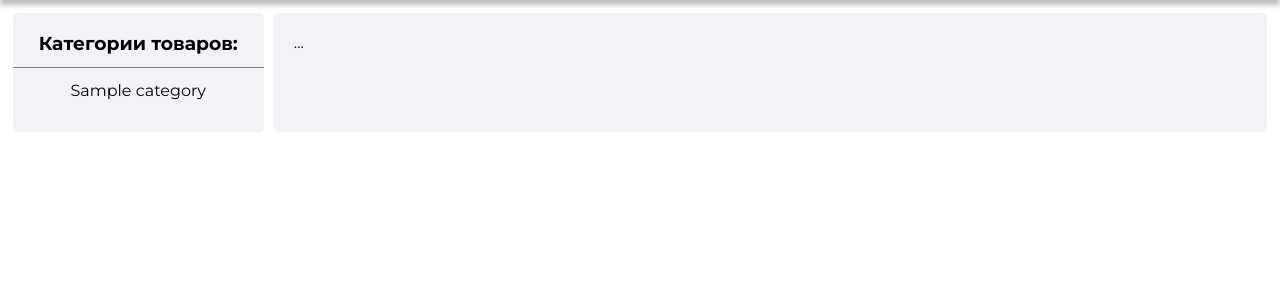
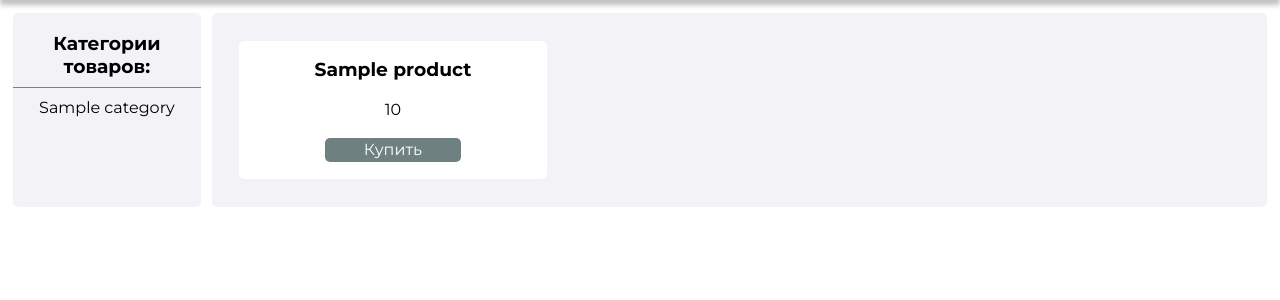
Before and after one commit to cybersobic/zenith-store, a Spring Boot app: page /catalog in a window 1280 px wide. Shown: the part 80-380 px from the top of the page. Run offline with Spring Boot 4, Linux system fonts and the light colour scheme; tables that the repository leaves empty hold one stand-in row (values such as "Sample post").

Commit message:
Create product links from database to web

```diff
--- a/src/main/java/com/zspps/store/controllers/CatalogController.java
+++ b/src/main/java/com/zspps/store/controllers/CatalogController.java
@@ -7,7 +7,10 @@ import org.springframework.beans.factory.annotation.Autowired;
 import org.springframework.stereotype.Controller;
 import org.springframework.ui.Model;
 import org.springframework.web.bind.annotation.GetMapping;
+
+import com.zspps.store.models.Product;
 import com.zspps.store.repositories.CategoryRepository;
+import com.zspps.store.repositories.ProductRepository;
 
 @Controller
 public class CatalogController
@@ -15,6 +18,10 @@ public class CatalogController
     // Зависимость CategoryRepository
     @Autowired
     private CategoryRepository categoryRepository;
+
+    // Зависимость ProductRepository
+    @Autowired
+    private ProductRepository productRepository;
 
     // Обработка Get-запросов для представления catalog
     @GetMapping("/catalog")
@@ -26,6 +33,10 @@ public class CatalogController
         System.out.println(categoryNames);
         model.addAttribute("categories", categoryNames);
 
+        List<Product> products = productRepository.findAll();
+        System.out.println(products);
+        model.addAttribute("products", products);
+
         return "catalog";
     }
 }
--- a/src/main/resources/static/css/style.css
+++ b/src/main/resources/static/css/style.css
@@ -218,14 +218,13 @@ footer {
 }
 .catalog {
     display: grid;
-    grid-template-columns: 20% 80%;
+    grid-template-columns: 15% 85%;
     margin: 1% 1% 1% 1%;
     border-radius: 5px;
 }
 .categories {
     background-color: #F3F3F7;
     border-radius: 5px;
-    height: 120%;
 }
 .categories h3 {
     text-align: center;
@@ -242,10 +241,28 @@ footer {
     text-decoration: none;
     color: black;
 }
-.products_list {
+.product_list {
+    border-radius: 5px;
+    padding: 1%;
+    margin-left: 1%;
     background-color: #F3F3F7;
+    display: grid;
+    grid-template-columns: repeat(3, 33%);
+    text-align: center;
+}
+.prods {
+    background-color: white;
+    margin: 5%;
+    padding: 5%;
     border-radius: 5px;
-    margin-left: 1%;
-    padding: 2%;
-    height: 120%;
 }
+.buy_product {
+    background-color: #6F8081;
+    color: white;
+    text-decoration: none;
+    display: block;
+    width: 50%;
+    margin: 0 auto;
+    border-radius: 5px;
+    padding: 1%;
+}
--- a/src/main/resources/templates/catalog.html
+++ b/src/main/resources/templates/catalog.html
@@ -27,11 +27,15 @@
             <div class="categories">
                 <br><h3>Категории товаров:</h3>
                 <div class="categories_content" th:each="category : ${categories}">
-                    <a href="#" th:text="${category}">Категория</a>
+                    <a href="#" th:text="${category}"></a>
                 </div>
             </div>
-            <div class="products_list">
-                ...
+            <div class="product_list">
+                <div class="prods" th:each="product : ${products}">
+                    <h3 class="product_name" th:text="${product.name}"></h3><br>
+                    <p class="product_price" th:text="${product.price}"></p><br>
+                    <a class="buy_product" href="#">Купить</a>
+                </div>
             </div>
         </div>
     </main>
```
Also changed, not shown: src/main/java/com/zspps/store/models/Product.java (added, +71 -0 lines), src/main/java/com/zspps/store/repositories/ProductRepository.java (added, +8 -0 lines).
